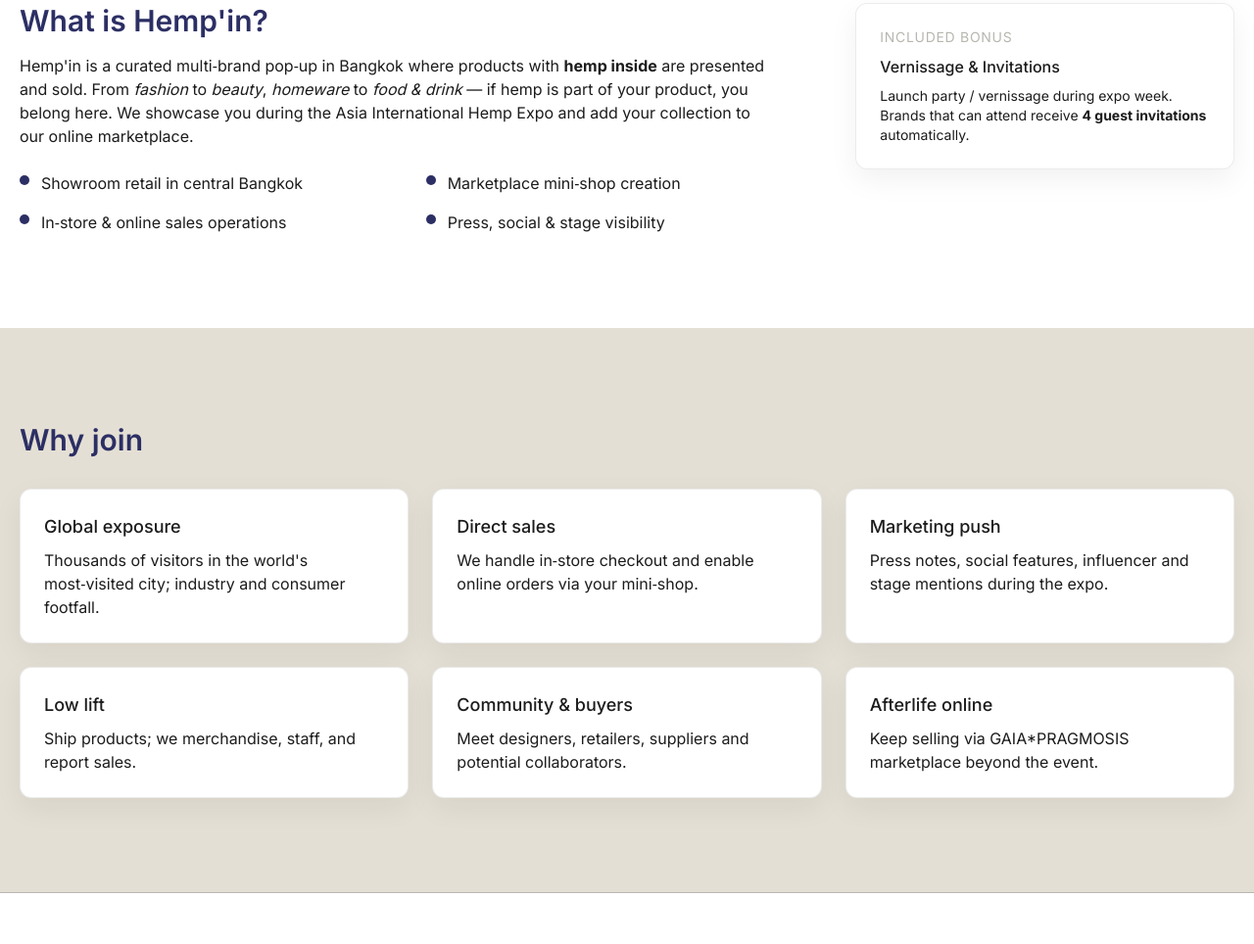
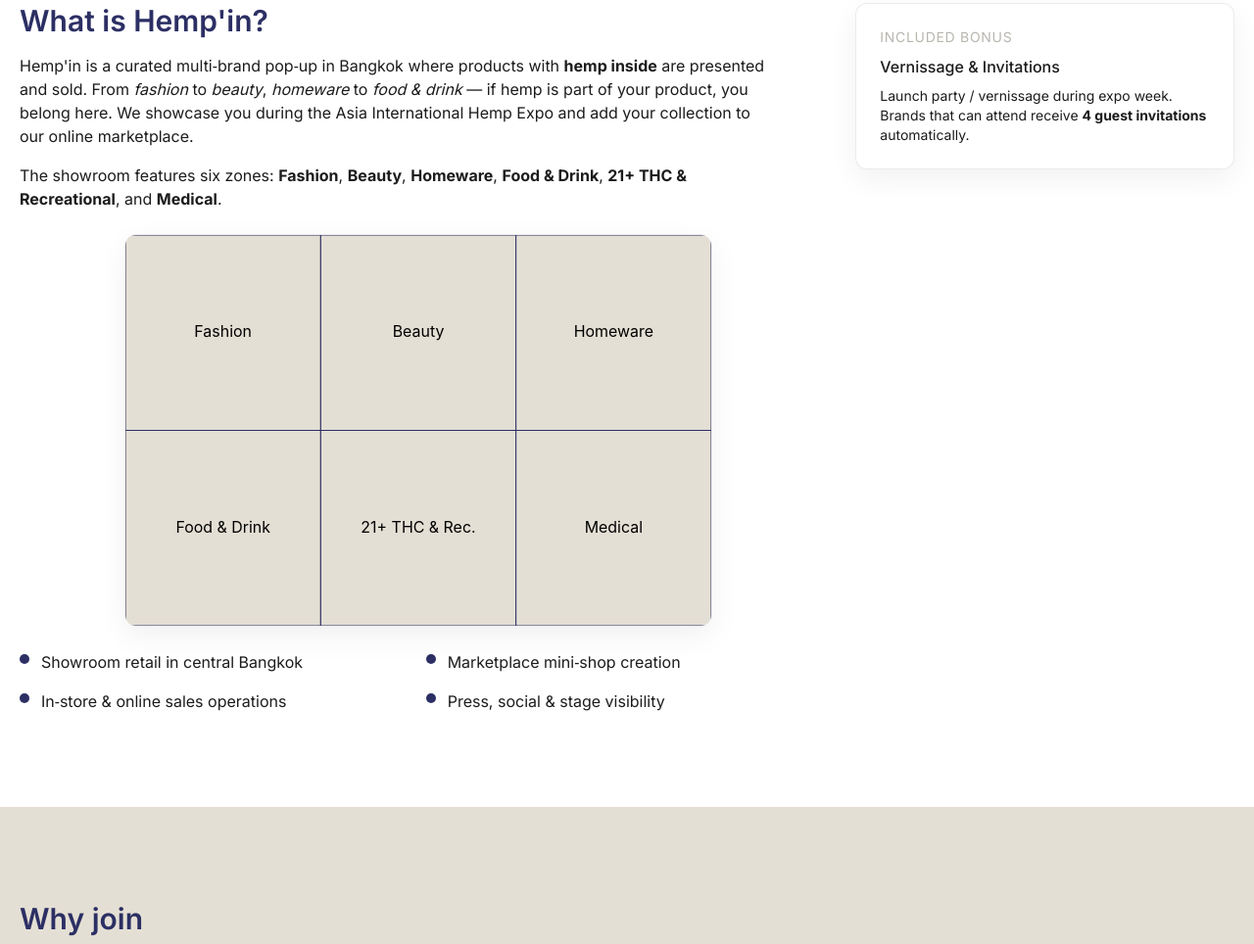
Before and after one commit to IglesiaPaul/HEMPIN, a plain HTML site: page index.html in a window 1280 px wide. Shown: the part 797-1761 px from the top of the page at 98% size. Drawn offline with nearby package versions, Linux system fonts and the light colour scheme.

Commit message:
Add showroom zones description and floorplan

```diff
--- a/index.html
+++ b/index.html
@@ -63,6 +63,7 @@
     html { scroll-behavior: smooth; }
     .container { max-width: 1100px; }
     .card { border: 1px solid rgba(0,0,0,0.08); box-shadow: 0 10px 30px rgba(0,0,0,0.06); }
+    .floorplan { max-width: 600px; margin: 1.5rem auto; }
   </style>
 </head>
 
@@ -120,6 +121,10 @@
       <div class="lg:col-span-2" data-aos="fade-up">
         <h2 class="text-2xl sm:text-3xl font-semibold text-brand-indigo">What is Hemp'in?</h2>
         <p class="mt-4 text-brand-charcoal max-w-3xl">Hemp'in is a curated multi‑brand pop‑up in Bangkok where products with <strong>hemp inside</strong> are presented and sold. From <em>fashion</em> to <em>beauty</em>, <em>homeware</em> to <em>food & drink</em> — if hemp is part of your product, you belong here. We showcase you during the Asia International Hemp Expo and add your collection to our online marketplace.</p>
+        <p class="mt-4 text-brand-charcoal max-w-3xl">The showroom features six zones: <strong>Fashion</strong>, <strong>Beauty</strong>, <strong>Homeware</strong>, <strong>Food &amp; Drink</strong>, <strong>21+ THC &amp; Recreational</strong>, and <strong>Medical</strong>.</p>
+        <div class="floorplan" data-aos="fade-up">
+          <img src="floorplan.svg" alt="Floorplan of showroom highlighting Fashion, Beauty, Homeware, Food & Drink, 21+ THC & Recreational, and Medical zones" class="w-full h-auto rounded-xl card" />
+        </div>
         <ul class="mt-6 grid sm:grid-cols-2 gap-4 text-brand-charcoal">
           <li class="flex gap-3"><span class="mt-1 h-2.5 w-2.5 bg-brand-indigo rounded-full"></span>Showroom retail in central Bangkok</li>
           <li class="flex gap-3"><span class="mt-1 h-2.5 w-2.5 bg-brand-indigo rounded-full"></span>Marketplace mini‑shop creation</li>
```
Also changed, not shown: floorplan.svg (added).
